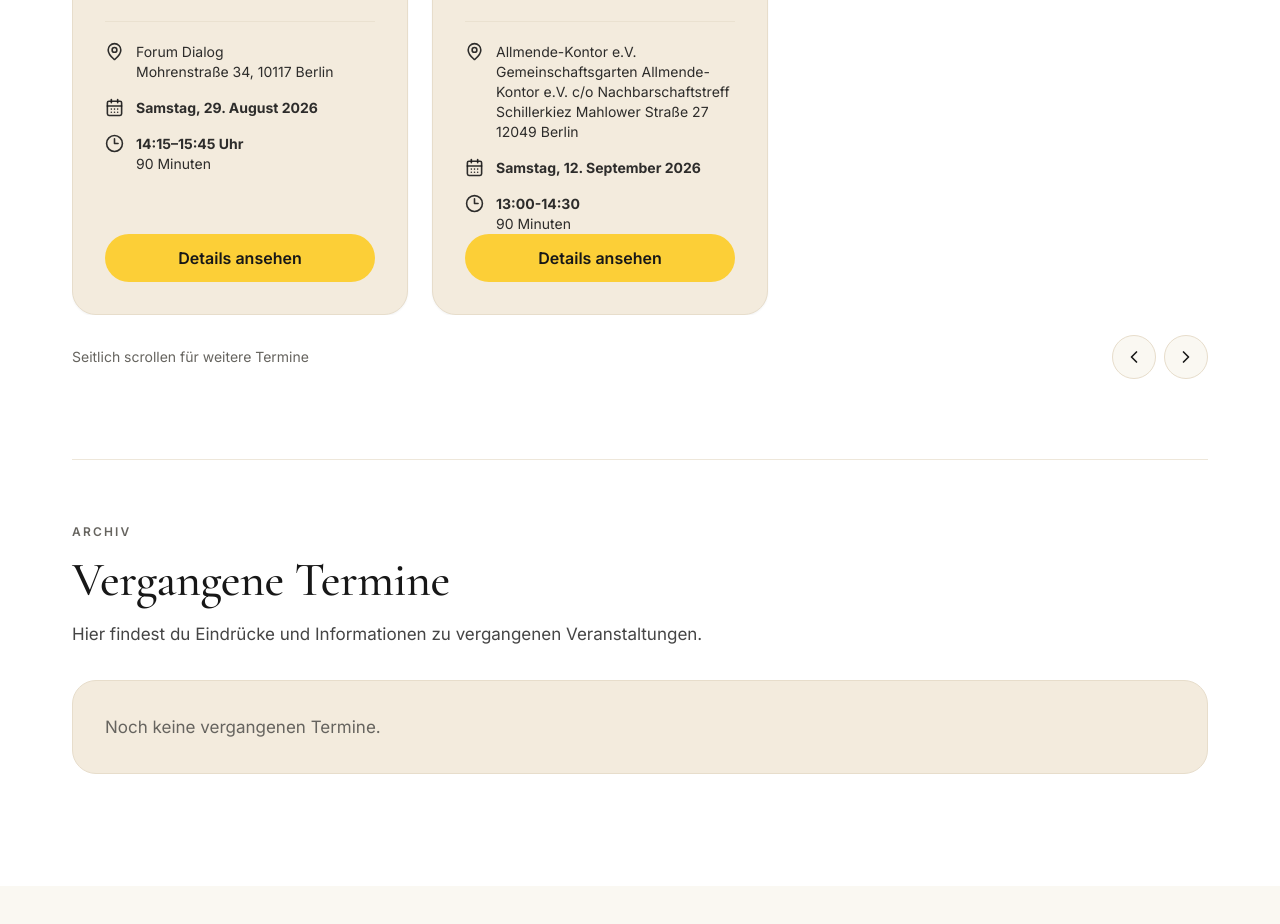
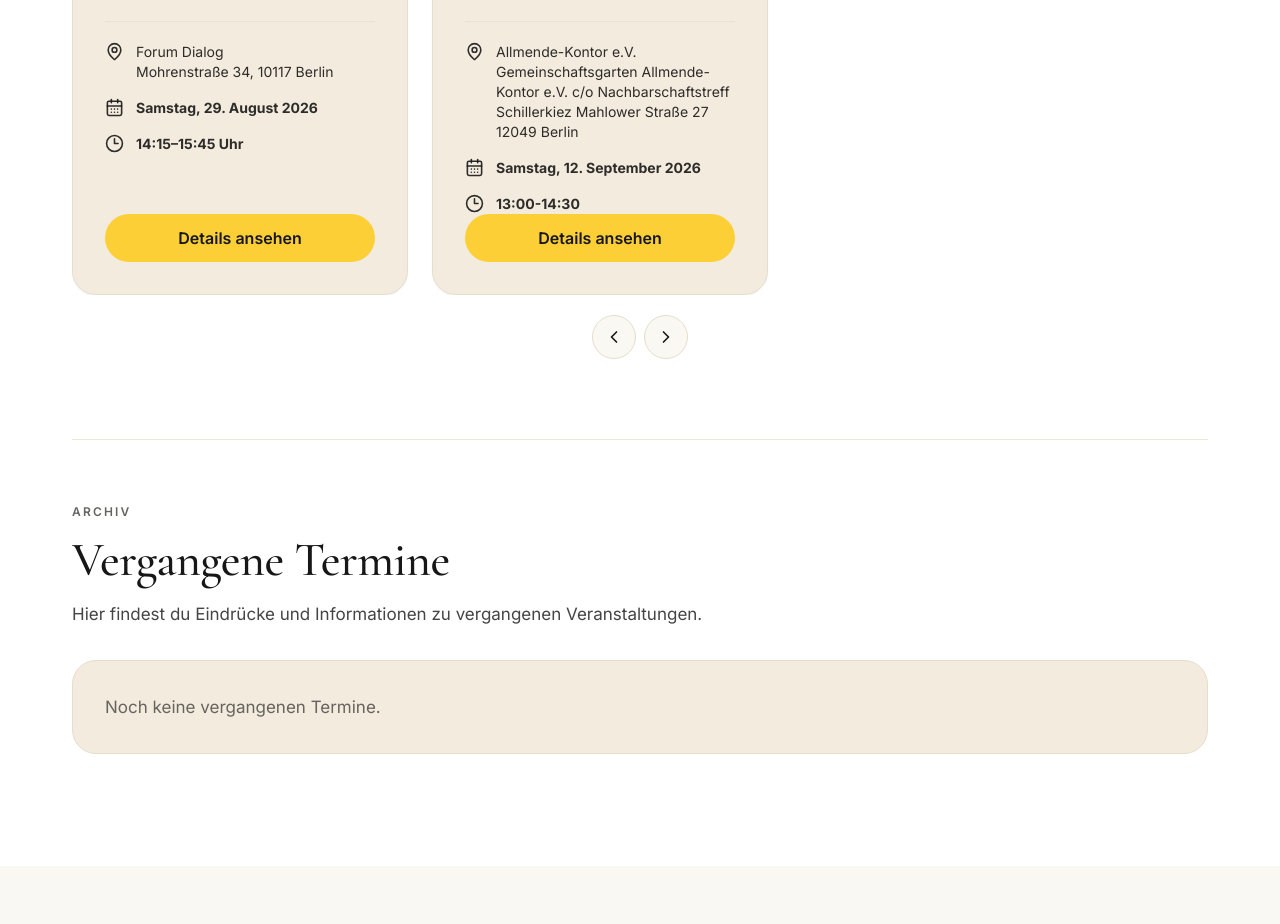
Before and after one commit to Falkensee-Solutions/RSS, a Next.js app: page / in a window 1280 px wide. Shown: the part 1140-2064 px from the top of the page. Built offline with nearby package versions, Linux system fonts and the light colour scheme; no server answers.

Commit message:
Update EventCard and EventCarousel components for improved layout and information display

```diff
--- a/components/EventCard.tsx
+++ b/components/EventCard.tsx
@@ -14,7 +14,7 @@ export function EventCard({ event, past = false }: { event: Event; past?: boolea
         <div className="mt-6 space-y-4 border-t border-rss-border/70 pt-5 text-sm">
           {(event.location || event.address) && <p className="flex items-start gap-3"><MapPin className="shrink-0" size={19} aria-hidden /><span>{event.location}<br />{event.address}</span></p>}
           <p className="flex items-start gap-3"><CalendarDays className="shrink-0" size={19} aria-hidden /><span><strong>{formatEventDateLong(event.startDate)}</strong></span></p>
-          {time && <p className="flex items-start gap-3"><Clock3 className="shrink-0" size={19} aria-hidden /><span><strong>{time}</strong>{event.duration ? <><br />{event.duration}</> : null}</span></p>}
+          {time && <p className="flex items-start gap-3"><Clock3 className="shrink-0" size={19} aria-hidden /><span><strong>{time}</strong></span></p>}
         </div>
       </div>
       <Link href={`/termine/${event.slug}`} className="btn-primary mt-auto pt-3">Details ansehen</Link>
--- a/components/EventCarousel.tsx
+++ b/components/EventCarousel.tsx
@@ -25,8 +25,7 @@ export function EventCarousel({ events, past = false }: { events: Event[]; past?
           </div>
         </div>
       </div>
-      <div className="mt-5 flex items-center justify-between gap-4">
-        <p className="text-sm text-rss-muted">Seitlich scrollen für weitere Termine</p>
+      <div className="mt-5 flex justify-center">
         <div className="flex gap-2">
           <button type="button" className="termin-control" onClick={() => scroll("previous")} aria-label={`${label}: vorherige`}><ChevronLeft size={20} aria-hidden /></button>
           <button type="button" className="termin-control" onClick={() => scroll("next")} aria-label={`${label}: nächste`}><ChevronRight size={20} aria-hidden /></button>
```
